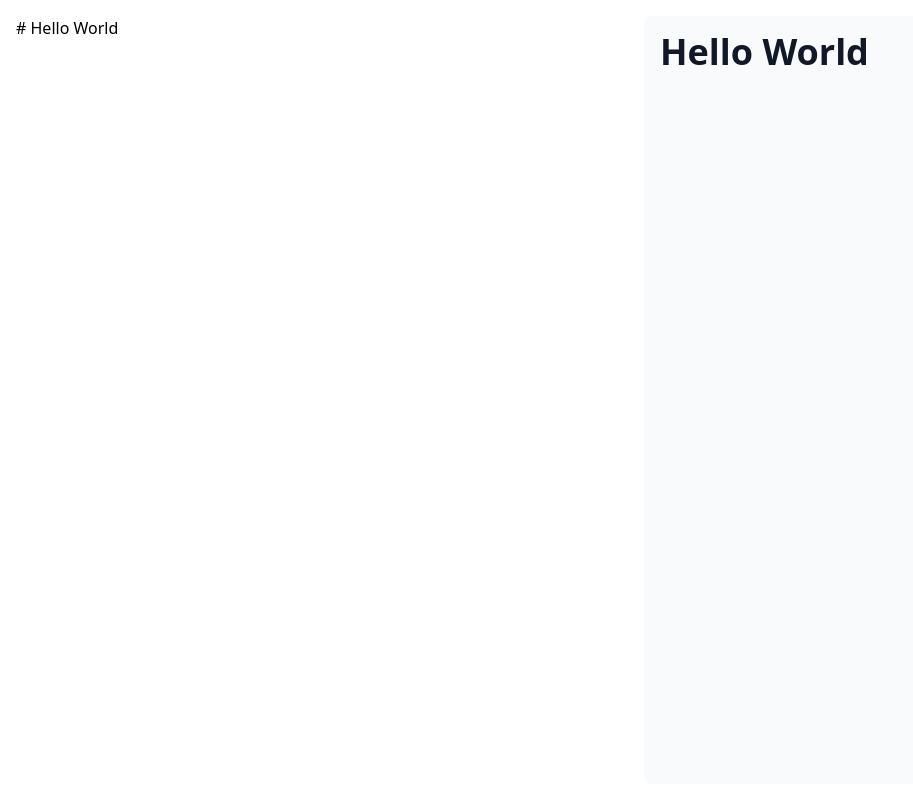
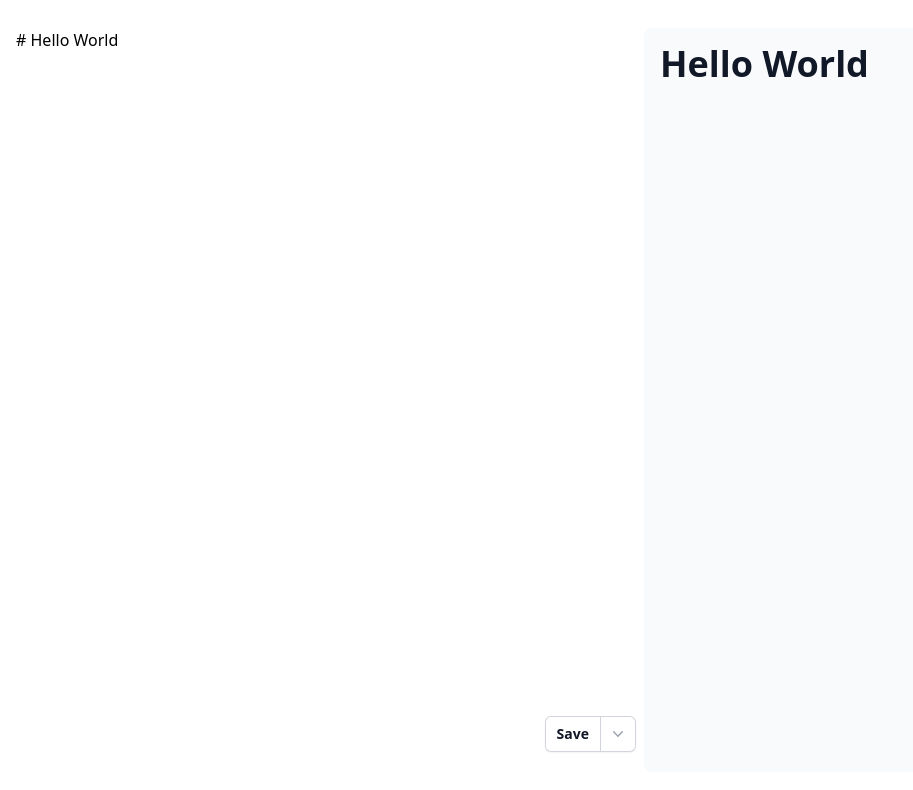
Before and after one commit to Dereje-getu-tadesse-10/md-on, a React (Vite) app: page / in a window 1280 px wide. Shown: the top 790 px of the page, without its empty margins (0-913 px from the left). Built offline with nearby package versions, Linux system fonts and the light colour scheme.

Commit message:
update: add tw typography

```diff
--- a/package.json
+++ b/package.json
@@ -11,11 +11,14 @@
     "rome:format": "rome format ./src"
   },
   "dependencies": {
+    "@headlessui/react": "^1.7.15",
+    "@heroicons/react": "^2.0.18",
     "@vanilla-extract/css": "^1.11.0",
     "@vanilla-extract/vite-plugin": "^3.8.2",
     "react": "^18.2.0",
     "react-dom": "^18.2.0",
     "react-markdown": "^8.0.7",
+    "uuid": "^9.0.0",
     "vite-plugin-eslint": "^1.8.1",
     "zustand": "^4.3.8"
   },
@@ -23,6 +26,7 @@
     "@tailwindcss/typography": "^0.5.9",
     "@types/react": "^18.0.27",
     "@types/react-dom": "^18.0.10",
+    "@types/uuid": "^9.0.1",
     "@vitejs/plugin-react": "^3.1.0",
     "autoprefixer": "^10.4.14",
     "postcss": "^8.4.24",
--- a/src/App.tsx
+++ b/src/App.tsx
@@ -1,9 +1,8 @@
 import { MDInput } from "./components/MDInput";
 import { MDResult } from "./components/MDResult";
-import {Wrapper} from "./components/Wrapper";
+import { Wrapper } from "./components/Wrapper";
 
 const App = () => {
-
 	return (
 		<Wrapper>
 			<MDInput />
--- a/src/components/MDInput.tsx
+++ b/src/components/MDInput.tsx
@@ -1,16 +1,58 @@
 import useMDStore from "../stores/useMd";
-import { ChangeEvent } from 'react';
+import { getMarkdownData, saveMarkdown } from "../utils";
+import WithDropdown from "./WithDropdown";
+import { ChangeEvent, useEffect } from "react";
+import { v4 as uuid } from "uuid";
 
 export const MDInput = () => {
-	const { markdown, setMarkdown } = useMDStore();
-
+	const { markdown, setMarkdown, title, setTitle, data, setData } =
+		useMDStore();
+	const id = uuid();
 	const handleChange = (event: ChangeEvent<HTMLTextAreaElement>) => {
 		setMarkdown(event.target.value);
-	}
+	};
 
-	return <textarea
-		className={"outline-0 resize-none h-full w-full"}
-		onChange={handleChange}
-		defaultValue={markdown}
-	/>;
+	useEffect(() => {
+		setData(getMarkdownData());
+	}, []);
+
+	return (
+		<div className={"relative w-full h-full"}>
+			<textarea
+				className={"outline-0 resize-none w-full h-full"}
+				onChange={handleChange}
+				value={markdown}
+			/>
+			<WithDropdown
+				onClick={() => {
+					saveMarkdown(id, title, markdown);
+					setData(getMarkdownData());
+				}}
+				text={"Save"}
+				items={data}
+			/>
+		</div>
+	);
 };
+
+/**
+ * <div className="relative my-2">
+ *                <label
+ *                    htmlFor="title"
+ *                    className="absolute -top-2 left-2 inline-block bg-white px-1 text-xs font-medium text-gray-900"
+ *                >
+ *                    Title
+ *                </label>
+ *                <input
+ *                    type="text"
+ *                    name="title"
+ *                    id="title"
+ *                    onChange={(event) => {
+ * 						setTitle(event.target.value);
+ * 					}}
+ *                    value={title}
+ *                    className="block w-full rounded-md border-0 py-1.5 text-gray-900 shadow-sm ring-1 ring-inset ring-gray-300 placeholder:text-gray-400 focus:ring-2 focus:ring-inset focus:ring-indigo-600 sm:text-sm sm:leading-6 outline-0 my-2 px-2"
+ *                    placeholder="Jane Smith"
+ *                />
+ *            </div>
+ */
--- a/src/components/MDResult.tsx
+++ b/src/components/MDResult.tsx
@@ -1,11 +1,17 @@
+import useMDStore from "../stores/useMd";
 import React from "react";
 import ReactMarkdown from "react-markdown";
-import useMDStore from "../stores/useMd";
+
 export const MDResult = () => {
 	const { markdown } = useMDStore();
+
 	return (
-		<article className={"prose bg-gray-50 px-4 py-4 rounded-lg h-full"}>
+		<article
+			className={
+				"prose max-w-none bg-gray-50 px-4 py-4 rounded-lg max-h-screen overflow-scroll w-full"
+			}
+		>
 			<ReactMarkdown>{markdown}</ReactMarkdown>
 		</article>
-	)
+	);
 };
--- /dev/null
+++ b/src/components/WithDropdown.tsx
@@ -0,0 +1,65 @@
+import useMDStore from "../stores/useMd";
+import { classNames } from "../utils";
+import { Menu, Transition } from "@headlessui/react";
+import { ChevronDownIcon } from "@heroicons/react/20/solid";
+import { Fragment } from "react";
+
+import type { Item, WithDropdownProps } from "../types";
+
+export default function WithDropdown({
+	onClick,
+	text,
+	items,
+}: WithDropdownProps) {
+	const { setMarkdown, setTitle } = useMDStore();
+
+	return (
+		<div className="inline-flex rounded-md shadow-sm absolute right-0 bottom-5">
+			<button
+				type="button"
+				className="relative inline-flex items-center rounded-l-md bg-white px-3 py-2 text-sm font-semibold text-gray-900 ring-1 ring-inset ring-gray-300 hover:bg-gray-50 focus:z-10"
+				onClick={onClick}
+			>
+				{text}
+			</button>
+			<Menu as="div" className="relative -ml-px block">
+				<Menu.Button className="relative inline-flex items-center rounded-r-md bg-white px-2 py-2 text-gray-400 ring-1 ring-inset ring-gray-300 hover:bg-gray-50 focus:z-10">
+					<span className="sr-only">Open options</span>
+					<ChevronDownIcon className="h-5 w-5" aria-hidden="true" />
+				</Menu.Button>
+				<Transition
+					as={Fragment}
+					enter="transition ease-out duration-100"
+					enterFrom="transform opacity-0 scale-95"
+					enterTo="transform opacity-100 scale-100"
+					leave="transition ease-in duration-75"
+					leaveFrom="transform opacity-100 scale-100"
+					leaveTo="transform opacity-0 scale-95"
+				>
+					<Menu.Items className="absolute right-0 bottom-10 z-10 -mr-1 mt-2 w-56 origin-top-right rounded-md bg-white shadow-lg ring-1 ring-black ring-opacity-5 focus:outline-none">
+						<div className="py-1">
+							{items?.map((item: Item) => (
+								<Menu.Item key={item?.id}>
+									{({ active }) => (
+										<button
+											className={classNames(
+												active ? "bg-gray-100 text-gray-900" : "text-gray-700",
+												"block px-4 py-2 text-sm w-full text-left",
+											)}
+											onClick={() => {
+												setMarkdown(item.markdown);
+												setTitle(item.title);
+											}}
+										>
+											{item.title}
+										</button>
+									)}
+								</Menu.Item>
+							))}
+						</div>
+					</Menu.Items>
+				</Transition>
+			</Menu>
+		</div>
+	);
+}
--- a/src/components/Wrapper.tsx
+++ b/src/components/Wrapper.tsx
@@ -1,10 +1,9 @@
+import { ReactNode } from "react";
 
-
-
-export const Wrapper = ({ children }: { children: React.ReactNode }) => {
+export const Wrapper = ({ children }: { children: ReactNode }) => {
 	return (
 		<main className="container mx-auto px-4">
-            <section className={"min-h-screen grid md:grid-cols-2 md:gap-2 py-4"}>
+			<section className={"min-h-screen grid md:grid-cols-2 md:gap-2 py-7"}>
 				{children}
 			</section>
 		</main>
--- a/src/stores/useMd.ts
+++ b/src/stores/useMd.ts
@@ -1,14 +1,31 @@
-import React from 'react';
-import { create } from 'zustand'
+import { AlertType, Item } from "../types";
+import { create } from "zustand";
 
 type MDContext = {
-    markdown: string;
-    setMarkdown: (markdown: string) => void;
-}
+	markdown: string;
+	setMarkdown: (markdown: string) => void;
+	title: string;
+	setTitle: (title: string) => void;
+	data: Item[];
+	setData: (data: Item[]) => void;
+	alert: AlertType[];
+	setAlert: (alert: AlertType[]) => void;
+};
 
 const useMDStore = create<MDContext>((set) => ({
-    markdown: '# Hello World',
-    setMarkdown: (markdown) => set({ markdown }),
-}))
+	markdown: "# Hello World",
+	setMarkdown: (markdown) => set({ markdown }),
+	title: "Hello World",
+	setTitle: (title) => set({ title }),
+	data: [],
+	setData: (data) => set({ data }),
+	alert: [
+		{
+			message: "",
+			type: "",
+		},
+	],
+	setAlert: (alert) => set({ alert }),
+}));
 
-export default useMDStore
+export default useMDStore;
--- /dev/null
+++ b/src/types.ts
@@ -0,0 +1,18 @@
+type Item = {
+	id: string;
+	title: string;
+	markdown: string;
+};
+
+type WithDropdownProps = {
+	onClick: () => void;
+	text: string;
+	items: Item[];
+};
+
+type AlertType = {
+	message: string;
+	type: string;
+};
+
+export type { Item, WithDropdownProps, AlertType };
--- /dev/null
+++ b/src/utils.ts
@@ -0,0 +1,36 @@
+import useMDStore from "./stores/useMd";
+
+const LOCAL_STORAGE_KEY = "markdown_data";
+
+const getMarkdownData = () => {
+	const markdownData = localStorage.getItem(LOCAL_STORAGE_KEY);
+	if (markdownData) {
+		return JSON.parse(markdownData);
+	}
+	return [];
+};
+
+const saveMarkdown = (id: string, title: string, markdown: string) => {
+	const markdownData = getMarkdownData();
+
+	const { setAlert } = useMDStore();
+
+	const titleExists = markdownData.some(
+		(data: { id: string; title: string; markdown: string }) =>
+			data.title === title,
+	);
+
+	if (titleExists) {
+		setAlert([{ message: "Title already exists", type: "danger" }]);
+		return;
+	}
+
+	markdownData.push({ id, title, markdown });
+	return localStorage.setItem(LOCAL_STORAGE_KEY, JSON.stringify(markdownData));
+};
+
+const classNames = (...classes: any[]) => {
+	return classes.filter(Boolean).join(" ");
+};
+
+export { getMarkdownData, saveMarkdown, classNames };
```
Also changed, not shown: src/components/Alert.tsx (added), 1 other file (tests, documents, lock files or other folders). Lines whose indentation alone changed are shown as unchanged.
